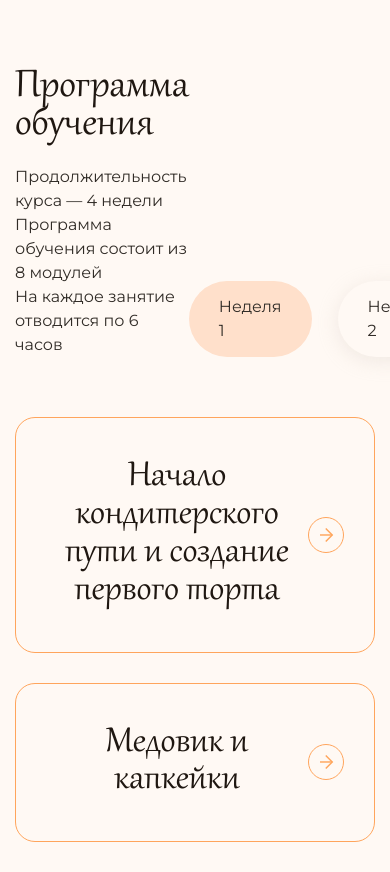
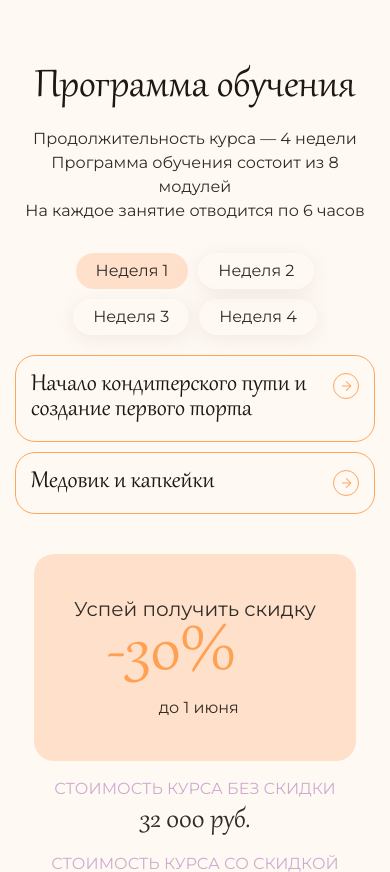
Before and after one commit to JJeset/wake-bake, a plain HTML site: page index.html in a window 390 px wide. Shown: the part 1780-2652 px from the top of the page. Drawn offline with Linux system fonts and the light colour scheme.

Commit message:
adaptive program section

```diff
--- a/css/style.css
+++ b/css/style.css
@@ -540,12 +540,11 @@
 
 .program__top {
     display: flex;
-    align-items: end;
+    align-items: center;
     justify-content: space-between;
     margin-bottom: 60px;
+    gap: 30px 15px;
 }
-
-.program__heading {}
 
 .program__title {
     margin-bottom: 20px;
@@ -569,6 +568,8 @@
     grid-template: repeat(3, auto) / 1.65fr 1fr;
     gap: 40px;
     max-width: 501px;
+    flex-shrink: 0;
+    width: 100%;
 }
 
 .program__discount {
@@ -643,6 +644,7 @@
 .tab-conrols__item {}
 
 .tab-conrols__link {
+    white-space: nowrap;
     display: block;
     border-radius: 100px;
     padding: 14px 30px;
@@ -681,21 +683,26 @@
     margin-bottom: 0;
 }
 
-.accordion-list__item--opened {}
 
 .accordion-list__control {
     padding: 41px 30px;
     width: 100%;
     background: transparent;
+    text-align: left;
 
     display: flex;
-    align-items: center;
     justify-content: space-between;
+    gap: 15px;
 
     font-family: 'Gabriola';
     font-size: 42px;
     line-height: 90%;
     color: var(--accent-text);
+    transition: var(--transition);
+}
+
+.accordion-list__item--opened .accordion-list__control {
+    padding-bottom: 20px;
 }
 
 .accordion-list__control-title {}
@@ -937,6 +944,17 @@
 
     /* ----------- */
 
+    .program__top {
+        flex-direction: column;
+        align-items: stretch;
+    }
+
+    .tab-conrols {
+        flex-wrap: wrap;
+    }
+
+    /* ----------- */
+
     .footer__inner {
         justify-content: space-between;
         grid-template: repeat(2, auto) / repeat(3, auto);
@@ -959,6 +977,17 @@
 
     .about__grid {
         grid-column: 1/-1;
+    }
+
+    /* ----------- */
+
+    .accordion-list__control {
+        padding: 25px 30px;
+        font-size: 35px;
+    }
+
+    .accordion-content {
+        gap: 30px;
     }
 }
 
@@ -1015,6 +1044,18 @@
     .footer__col:nth-child(3) {
         margin-bottom: 10px;
     }
+
+    /* --------------- */
+    .program__action {
+        max-width: none;
+        grid-template: repeat(3, auto) / minmax(280px, 1fr) 1fr;
+    }
+
+
+    .program__img {
+        display: none;
+    }
+
 }
 
 @media (max-width: 800px) {
@@ -1056,12 +1097,40 @@
         grid-template: none;
     }
 
+    /* --------------------- */
+
+    .tab-conrols {
+        gap: 10px;
+    }
+
+    .tab-conrols__link {
+        padding: 6px 20px;
+    }
+
+    /* ---------- */
+
+    .accordion-content {
+        flex-direction: column;
+    }
+
+    .accordion-content__col:first-child {
+        max-width: none;
+    }
+
+    .accordion-content__text {
+        max-width: none;
+    }
+
 }
 
 @media (max-width: 600px) {
 
     .main__about {
         padding: 60px 0 80px;
+    }
+
+    .main__program {
+        padding: 0 0 80px;
     }
 
     .title {
@@ -1092,6 +1161,52 @@
     .about__grid-item {
         padding: 10px 15px;
     }
+
+    /* -------------------- */
+
+    .program__title {
+        text-align: center;
+    }
+
+    .program__top {
+        text-align: center;
+        margin-bottom: 20px;
+    }
+
+    .program__action {
+        grid-template: repeat(3, auto) / 1fr 1fr;
+        gap: 15px;
+    }
+
+    .program__discount {
+        grid-row: auto;
+        grid-column: 1/-1;
+        justify-self: center;
+    }
+
+    .tab-conrols {
+        justify-content: center;
+    }
+
+    /* --------------------- */
+
+    .accordion-list__item {
+        margin-bottom: 10px;
+    }
+
+    .accordion-list__control {
+        padding: 17px 30px;
+        font-size: 28px;
+    }
+
+    .accordion-list__control-icon {
+        width: 26px;
+        height: 26px;
+    }
+
+    .accordion-list__control-icon svg {
+        width: 10px;
+    }
 }
 
 @media (max-width: 450px) {
@@ -1107,4 +1222,29 @@
     .modal__window {
         padding: 0 15px 45px;
     }
+
+    /* ------------------- */
+
+    .program__action {
+        grid-template: none;
+    }
+
+    .program__price {
+        text-align: center;
+    }
+
+    /* ------------------- */
+
+    .accordion-list__control {
+        padding: 17px 15px;
+    }
+
+    .accordion-content {
+        padding: 0 15px 30px;
+    }
+
+    .accordion-content__item {
+        margin-bottom: 10px;
+    }
+
 }
--- a/index.html
+++ b/index.html
@@ -157,11 +157,10 @@
 
             <section class="main__program program">
                 <div class="container">
+                    <h2 class="program__title title">
+                        Программа обучения
+                    </h2>
                     <div class="program__top">
-                        <div class="program__heading">
-                            <h2 class="program__title title">
-                                Программа обучения
-                            </h2>
                             <p class="program__text">
                                 Продолжительность курса — 4 недели
                                 <br>
@@ -169,7 +168,6 @@
                                 <br>
                                 На каждое занятие отводится по 6 часов
                             </p>
-                        </div>
                         <ul class="tab-conrols">
                             <li class="tab-conrols__item">
                                 <a class="tab-conrols__link tab-conrols__link--active" href="#tab1">
```
